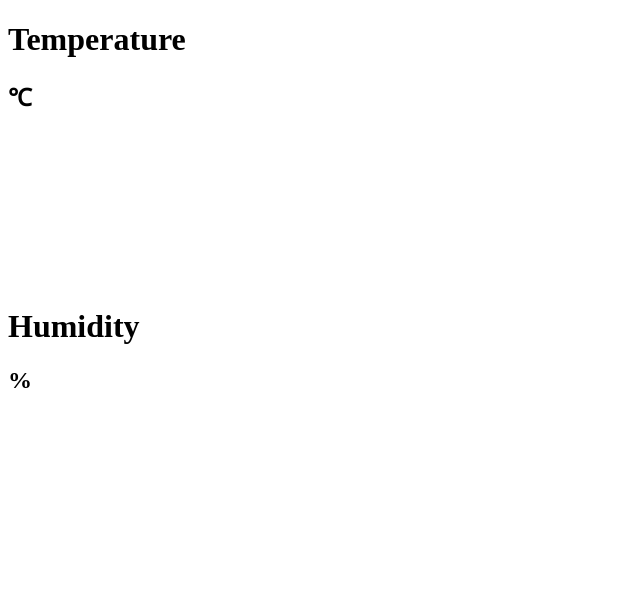
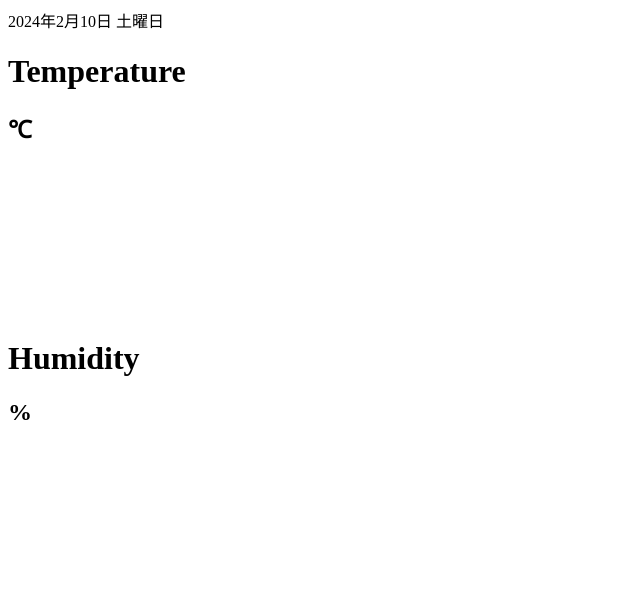
Before and after one commit to KeitaIwasa/Home-IoT-Project, a website: page my-node-app/public/dashboard.html in a window 1280 px wide. Shown: the whole page, without its empty margins (0-640 px from the left). Drawn offline with nearby package versions, Linux system fonts and the light colour scheme; no server answers.

Commit message:
html today

```diff
--- a/my-node-app/public/dashboard.html
+++ b/my-node-app/public/dashboard.html
@@ -7,6 +7,20 @@
     <script src="https://cdn.jsdelivr.net/npm/chart.js"></script> <!-- Chart.jsを読み込む -->
 </head>
 <body>
+    <script>
+        var today=new Date();
+
+        //年・月・日・曜日を取得
+        var year = today.getFullYear();
+        var month = today.getMonth()+1;
+        var week = today.getDay();
+        var day = today.getDate();
+
+        var week_ja= new Array("日","月","火","水","木","金","土");
+
+        //年・月・日・曜日を書き出す
+        document.write(year+"年"+month+"月"+day+"日 "+week_ja[week]+"曜日");
+    </script>
     <div>
         <h1>Temperature</h1>
         <h2><span id="latestTemperature"></span>℃</h2>
```
